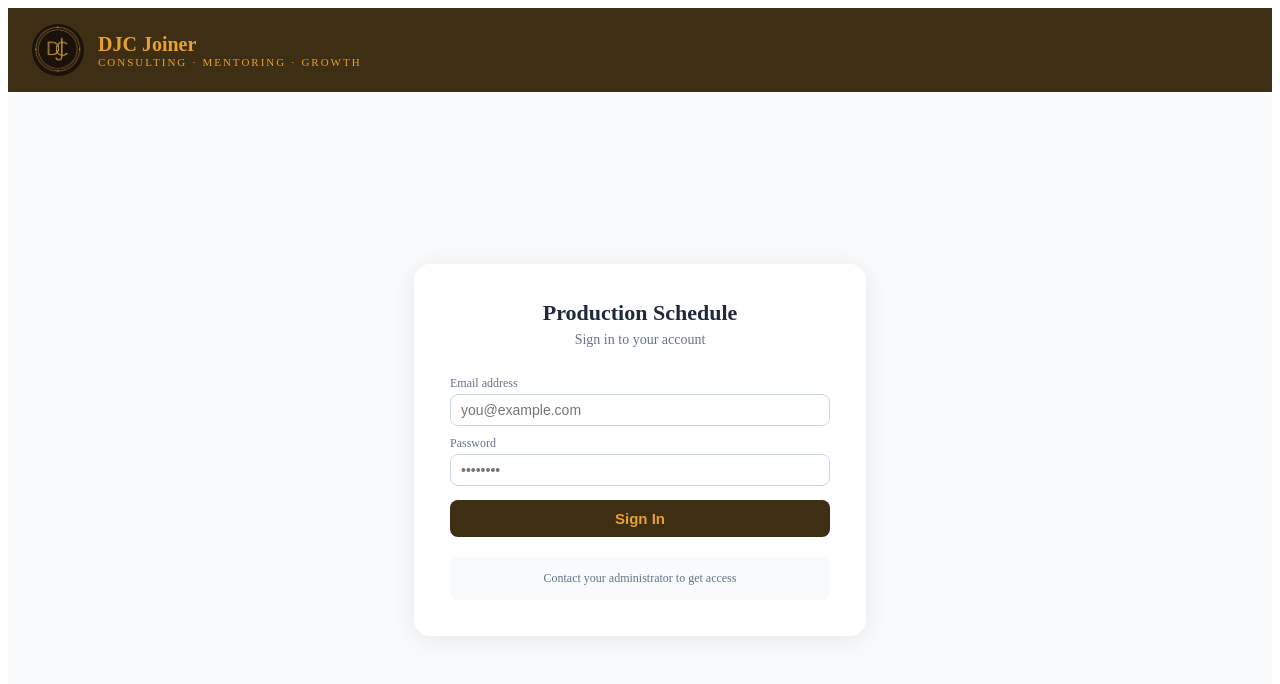
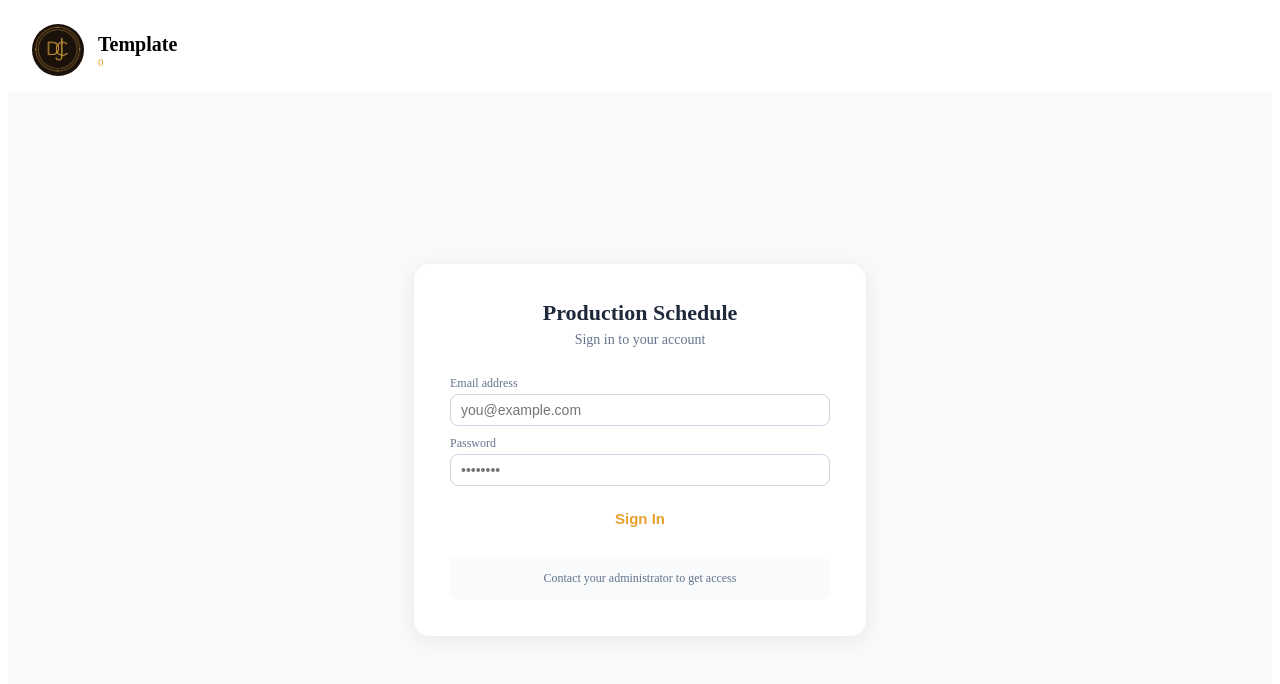
Before and after one commit to djcjoiner-David/Prod-Sched-Temp, a React (Vite) app: page / in a window 1280 px wide. Shown: the top 684 px of the page. Built offline with nearby package versions, Linux system fonts and the light colour scheme.

Commit message:
Update App.jsx

```diff
--- a/src/App.jsx
+++ b/src/App.jsx
@@ -4,16 +4,16 @@ import React, { useState, useMemo, useRef, useEffect, useCallback } from "react"
 // ║           CLIENT CONFIGURATION — EDIT THIS SECTION           ║
 // ╠══════════════════════════════════════════════════════════════╣
 
-const CLIENT_NAME        = "DJC Joiner";           // Company name in header
-const CLIENT_TAGLINE     = "Consulting · Mentoring · Growth"; // Tagline under name
+const CLIENT_NAME        = "Template";           // Company name in header
+const CLIENT_TAGLINE     = "0"; // Tagline under name
 const CLIENT_LOGO        = "/logo.jpg";             // Logo file in /public folder
 const PAGE_TITLE         = "Production Schedule";   // Browser tab title
 
 // Brand colours
-const BRAND_HEADER_BG    = "#3D2E14";   // Header background
-const BRAND_NAME_COLOR   = "#E8A030";   // Company name text colour
-const BRAND_GOLD         = "#E8A030";   // Accent / tagline colour
-const BRAND_CREAM        = "#FFF8EC";   // Light text colour
+const BRAND_HEADER_BG    = "#FFFFFF";   // Header background
+const BRAND_NAME_COLOR   = "#000000";   // Company name text colour
+const BRAND_GOLD         = "#000000";   // Accent / tagline colour
+const BRAND_CREAM        = "#000000";   // Light text colour
 
 // Supabase credentials (get these from supabase.com → Project Settings → API)
 const SUPABASE_URL = "https://oixsdxhndezbymllkpqk.supabase.co";
```
